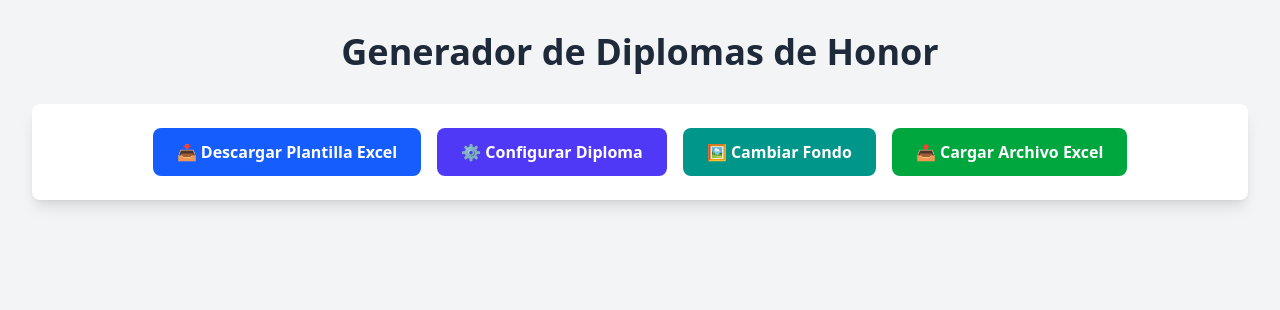
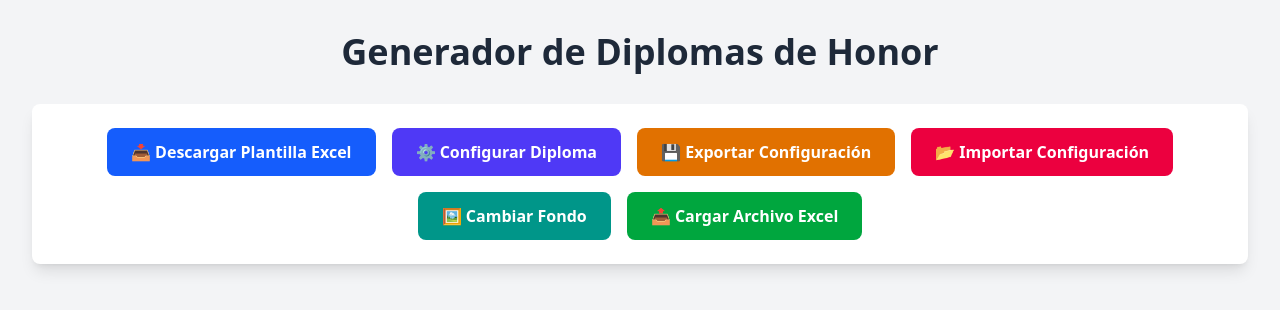
Before and after one commit to tucno21/generar-diplomas, a React (Vite) app: page / in a window 1280 px wide. Shown: the top 310 px of the page. Built offline with nearby package versions, Linux system fonts and the light colour scheme.

Commit message:
exporta importar configuraciones

```diff
--- a/src/App.tsx
+++ b/src/App.tsx
@@ -25,8 +25,10 @@ function App() {
   const [imageError, setImageError] = useState<string>('');
   const fileInputRef = useRef<HTMLInputElement>(null);
   const backgroundFileInputRef = useRef<HTMLInputElement>(null);
+  const configImportRef = useRef<HTMLInputElement>(null);
   const diplomaRefs = useRef<{ [key: string]: HTMLDivElement }>({});
   const diplomaTextConfig = useDiplomaStore((state) => state.diplomaTextConfig);
+  const updateConfig = useDiplomaStore((state) => state.updateConfig);
 
   const gradoMap: Record<number, string> = {
     1: 'primero',
@@ -136,6 +138,48 @@ function App() {
     const wb = XLSX.utils.book_new();
     XLSX.utils.book_append_sheet(wb, ws, 'Estudiantes');
     XLSX.writeFile(wb, 'plantilla_diplomas.xlsx');
+  };
+
+  const exportConfig = () => {
+    const config = {
+      diplomaTextConfig: diplomaTextConfig,
+      exportedAt: new Date().toISOString()
+    };
+
+    const dataStr = JSON.stringify(config, null, 2);
+    const dataBlob = new Blob([dataStr], { type: 'application/json' });
+    const url = URL.createObjectURL(dataBlob);
+    const link = document.createElement('a');
+    link.href = url;
+    link.download = `diploma-config-${new Date().toISOString().split('T')[0]}.json`;
+    document.body.appendChild(link);
+    link.click();
+    document.body.removeChild(link);
+    URL.revokeObjectURL(url);
+  };
+
+  const importConfig = (e: React.ChangeEvent<HTMLInputElement>) => {
+    const file = e.target.files?.[0];
+    if (!file) return;
+
+    const reader = new FileReader();
+    reader.onload = (event) => {
+      try {
+        const data = JSON.parse(event.target?.result as string);
+
+        if (!data.diplomaTextConfig || !Array.isArray(data.diplomaTextConfig)) {
+          throw new Error('Formato de archivo inválido. El archivo debe cont diplomaTextConfig');
+        }
+
+        updateConfig(data.diplomaTextConfig);
+        alert('Configuración importada exitosamente');
+      } catch (err) {
+        setError(err instanceof Error ? err.message : 'Error al importar la configuración');
+      }
+    };
+
+    reader.readAsText(file);
+    e.target.value = '';
   };
 
   const handleFileUpload = (e: React.ChangeEvent<HTMLInputElement>) => {
@@ -422,6 +466,30 @@ function App() {
               ⚙️ Configurar Diploma
             </button>
 
+            <button
+              onClick={exportConfig}
+              className="px-6 py-3 bg-amber-600 text-white rounded-lg hover:bg-amber-700 transition-colors font-semibold"
+            >
+              💾 Exportar Configuración
+            </button>
+
+            <div>
+              <input
+                type="file"
+                ref={configImportRef}
+                onChange={importConfig}
+                accept=".json"
+                className="hidden"
+                id="config-import"
+              />
+              <label
+                htmlFor="config-import"
+                className="px-6 py-3 bg-rose-600 text-white rounded-lg hover:bg-rose-700 transition-colors font-semibold cursor-pointer inline-block"
+              >
+                📂 Importar Configuración
+              </label>
+            </div>
+
             <div>
               <input
                 type="file"
```
